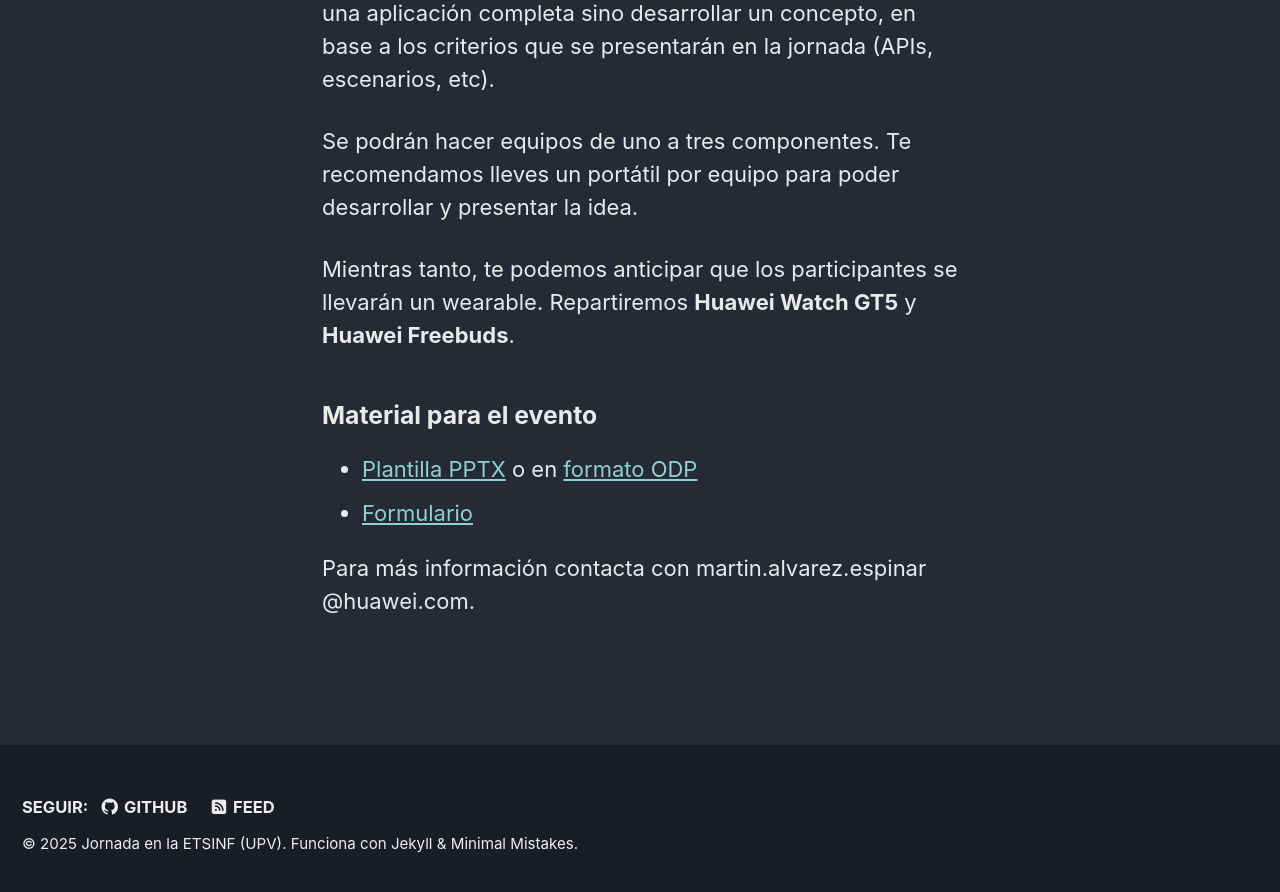
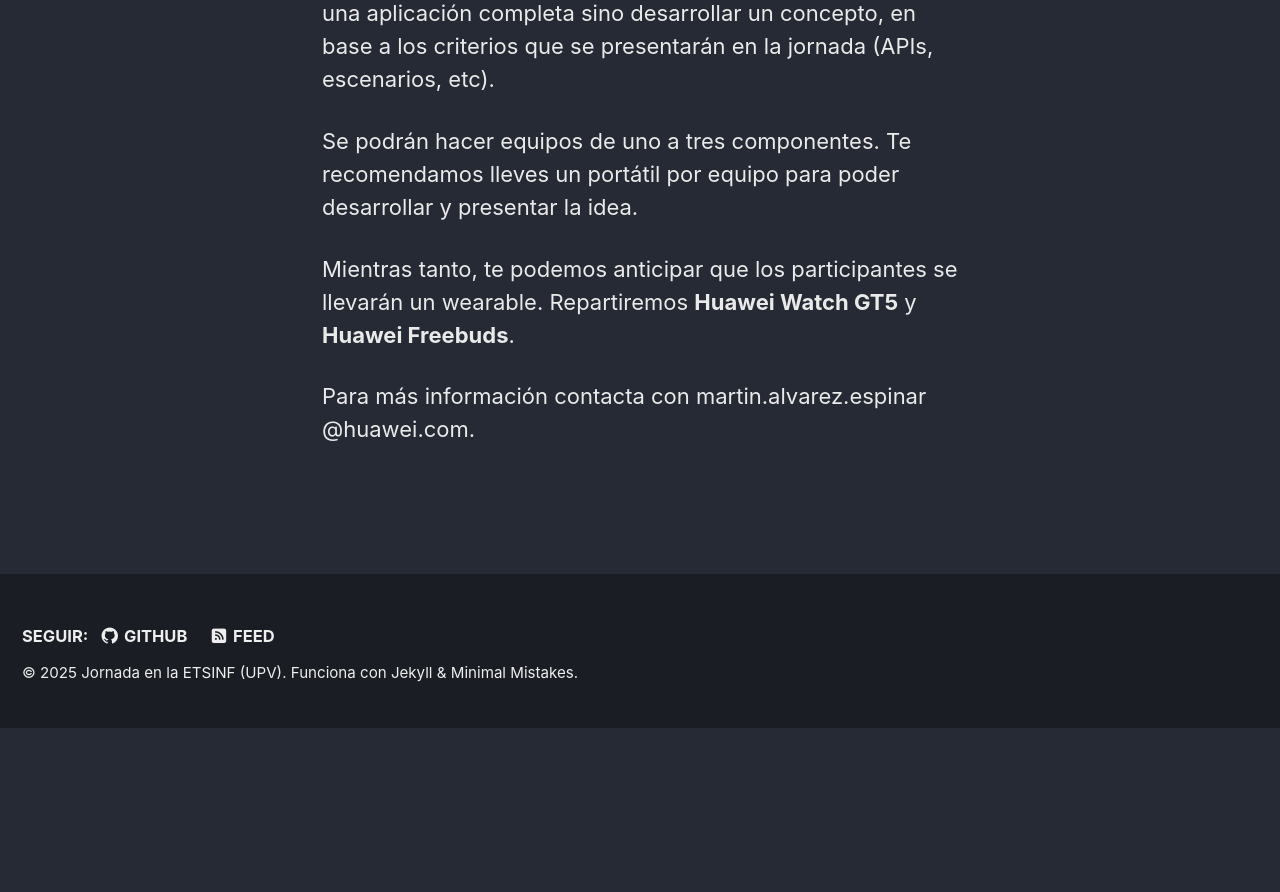
Before and after one commit to espinr/harmonyos, a Jekyll site: the page built from _pages/upv.md, in a window 1280 px wide and 900 px high, scrolled down 2978 px. Shown: the top 892 px of the window. Built offline with Jekyll 4.4.1, drawn with Linux system fonts in a browser that asks for light colours; cached includes are drawn as plain includes; after the commit the page ends 3706 px from its top, so only the background shows below that; some of the changed text lies outside the part shown.

Commit message:
Removed links

```diff
--- a/_pages/upv.md
+++ b/_pages/upv.md
@@ -52,10 +52,4 @@
 Mientras tanto, te podemos anticipar que los participantes se llevarán un wearable. Repartiremos __Huawei Watch GT5__ y __Huawei Freebuds__.
 
 
-### Material para el evento
-
-- [Plantilla PPTX](https://espinr.github.io/harmonyos/assets/prez/plantilla-evaluacion-[numero-de-tu-equipo].pptx) o en [formato ODP](https://espinr.github.io/harmonyos/assets/prez/plantilla-evaluacion-[numero-de-tu-equipo].odp)
-- [Formulario](https://bit.ly/oh-upv)
-
-
 Para más información contacta con martin.alvarez.espinar @huawei.com.
```
